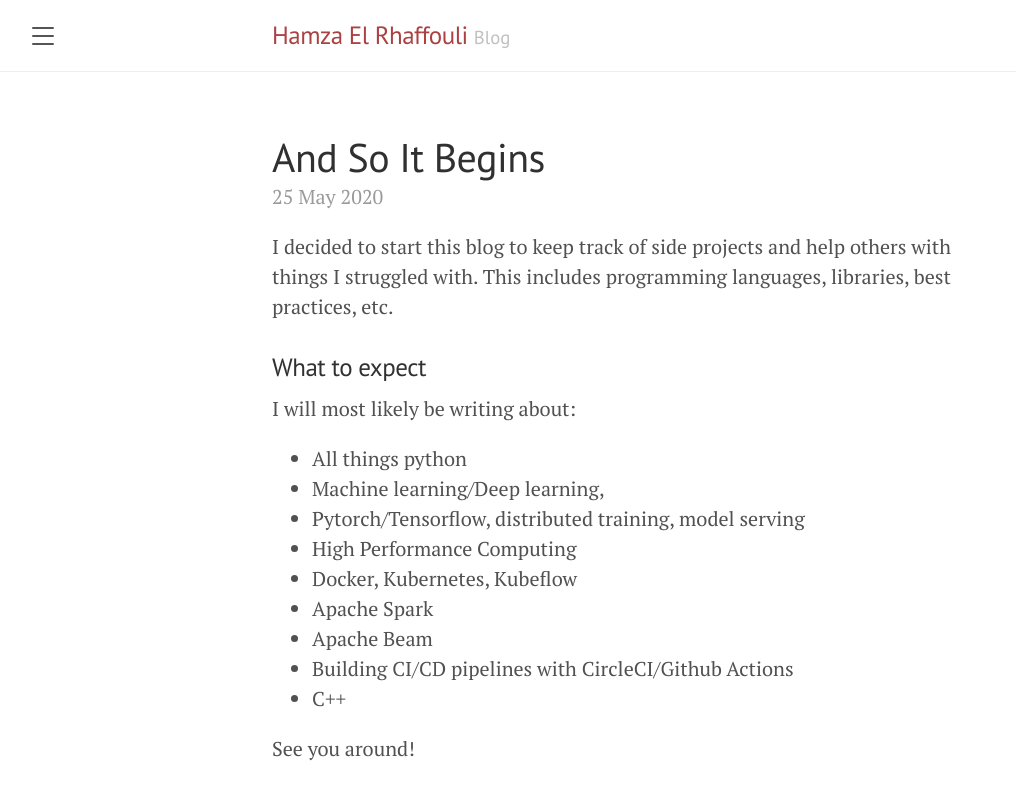
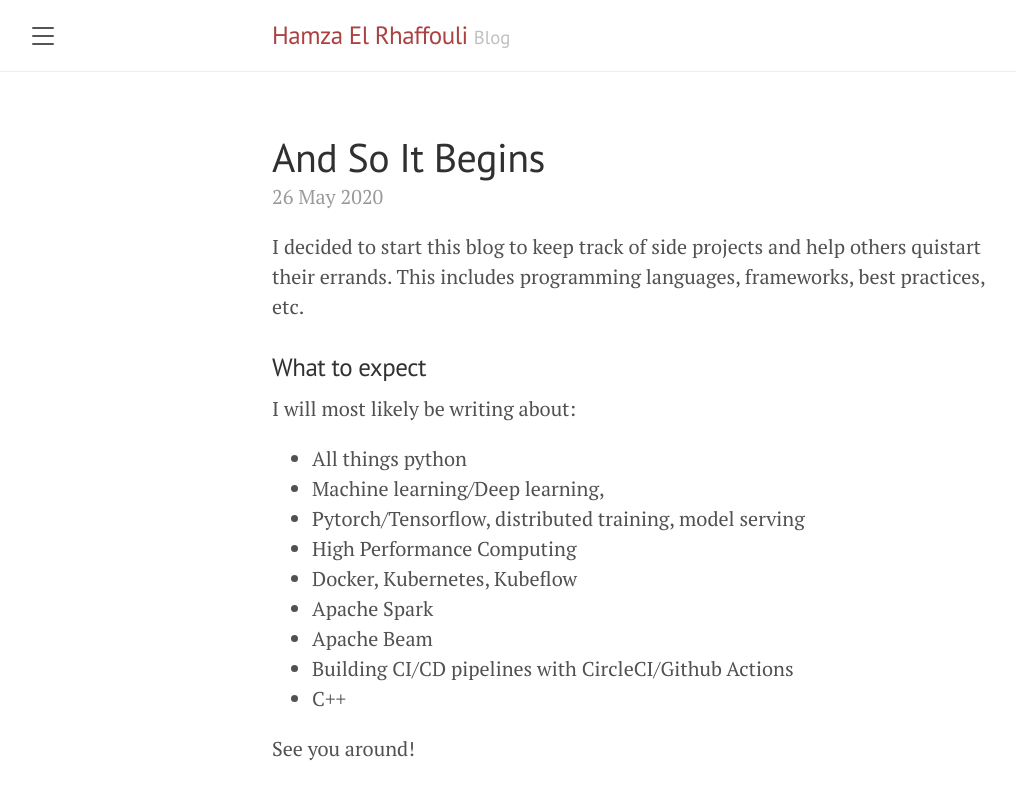
Before and after one commit to elrhaff/elrhaff.github.io, a Jekyll site: the page built from _posts/2020-05-26-and-so-it-begins.md, in a window 1280 px wide. Shown: the top 800 px of the page, without its empty margins (8-1024 px from the left). Built offline with Jekyll 4.4.1, drawn with Linux system fonts in a browser that asks for light colours.

Commit message:
working base

```diff
--- a/_config.yml
+++ b/_config.yml
@@ -5,7 +5,7 @@ description:         'A blog to keep track of my self-learning adventures and si
 <br /> By <a href="https://twitter.com/SonSonVallano" target="_blank">@SonSonVallano</a>.'
 url:                 https://elrhaff.github.io/
 baseurl:             ''
-paginate:            5
+paginate:            10
 permalink:           pretty
 
 # About/contact
--- a/_posts/2020-05-25-and-so-it-begins.md
+++ b/_posts/2020-05-26-and-so-it-begins.md
@@ -3,7 +3,7 @@ layout: post
 title: And So It Begins
 ---
 
-I decided to start this blog to keep track of side projects and help others with things I struggled with. This includes programming languages, libraries, best practices, etc.
+I decided to start this blog to keep track of side projects and help others quistart their errands. This includes programming languages, frameworks, best practices, etc.
 
 ### What to expect
 
--- a/index.html
+++ b/index.html
@@ -13,7 +13,6 @@ title: Home
     </h1>
 
     <span class="post-date">{{ post.date | date_to_string }}</span>
-
     {{ post.excerpt }}
   </div>
   {% endfor %}
```
